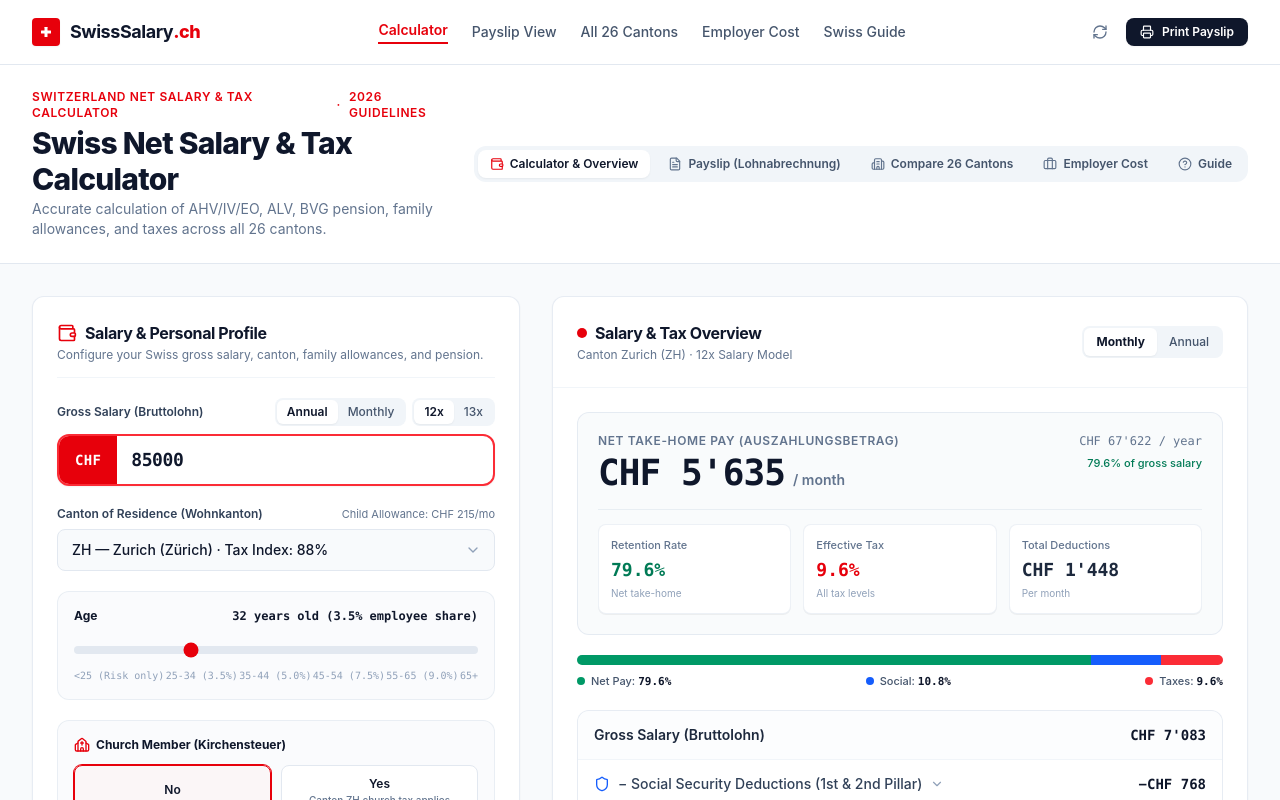
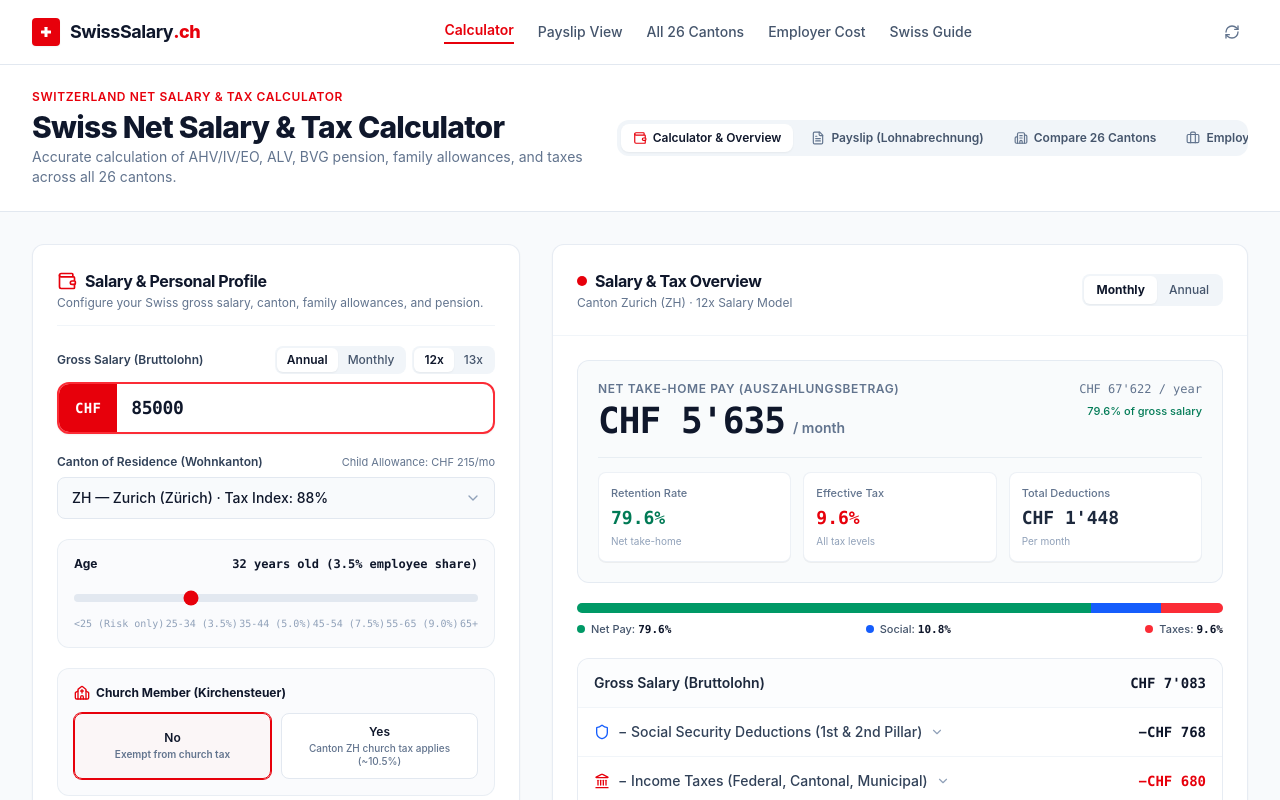
Before and after one commit to damianpatyna5/Swiss-Salary-Calculator, a React (Vite) app: page / in a window 1280 px wide. Shown: the top 800 px of the page. Built offline with nearby package versions, Linux system fonts and the light colour scheme.

Commit message:
refactor: remove print functionality
Remove print buttons and associated logic from the header and payslip view to streamline the interface.

```diff
--- a/src/App.tsx
+++ b/src/App.tsx
@@ -54,10 +54,6 @@
     setInputs(DEFAULT_INPUTS);
   };
 
-  const handlePrint = () => {
-    window.print();
-  };
-
   const handleSelectCanton = (code: string) => {
     setInputs((prev) => ({ ...prev, cantonCode: code }));
   };
@@ -67,7 +63,6 @@
       {/* Header with Top Bar Contract */}
       <Header
         onReset={handleReset}
-        onPrint={handlePrint}
         activeSection={activeSection}
         setActiveSection={setActiveSection}
       />
@@ -78,8 +73,6 @@
           <div>
             <div className="flex items-center gap-2 text-xs font-semibold text-red-600 mb-1 uppercase tracking-wider">
               <span>Switzerland Net Salary &amp; Tax Calculator</span>
-              <span>·</span>
-              <span>2026 Guidelines</span>
             </div>
             <h1 className="text-2xl sm:text-3xl font-extrabold text-slate-900 tracking-tight">
               Swiss Net Salary &amp; Tax Calculator
@@ -90,7 +83,8 @@
           </div>
 
           {/* Quick Tab Bar */}
-          <div className="flex items-center gap-1.5 overflow-x-auto p-1 bg-slate-100 rounded-xl self-start md:self-auto shrink-0">
+          <div className="w-full md:w-auto overflow-x-auto p-1 bg-slate-100 rounded-xl max-w-full scrollbar-none">
+            <div className="flex items-center gap-1.5 min-w-max">
               <button
                 type="button"
                 onClick={() => setActiveSection('calculator')}
@@ -154,14 +148,10 @@
             </div>
           </div>
         </div>
+      </div>
 
       {/* Main Workspace Container */}
       <main className="flex-1 max-w-7xl w-full mx-auto px-4 sm:px-6 lg:px-8 py-8 space-y-8">
-        {/* Print-only Payslip view */}
-        <div className="hidden print-only">
-          <PayslipView result={result} onPrint={handlePrint} />
-        </div>
-
         {/* Section: Calculator / Main Dual Column */}
         {activeSection === 'calculator' && (
           <div className="grid grid-cols-1 lg:grid-cols-12 gap-8 items-start">
@@ -184,7 +174,7 @@
         {/* Section: Payslip Dedicated */}
         {activeSection === 'payslip' && (
           <div className="max-w-4xl mx-auto space-y-6">
-            <PayslipView result={result} onPrint={handlePrint} />
+            <PayslipView result={result} />
           </div>
         )}
 
--- a/src/components/Header.tsx
+++ b/src/components/Header.tsx
@@ -3,14 +3,12 @@
 
 interface HeaderProps {
   onReset: () => void;
-  onPrint: () => void;
   activeSection: string;
   setActiveSection: (section: string) => void;
 }
 
 export const Header: React.FC<HeaderProps> = ({
   onReset,
-  onPrint,
   activeSection,
   setActiveSection,
 }) => {
@@ -103,14 +101,6 @@
           >
             <RefreshCw className="w-4 h-4" />
           </button>
-          <button
-            type="button"
-            onClick={onPrint}
-            className="flex items-center gap-2 px-3.5 py-1.5 text-xs font-semibold text-white bg-slate-900 rounded-lg hover:bg-slate-800 transition-colors shadow-xs whitespace-nowrap cursor-pointer"
-          >
-            <Printer className="w-3.5 h-3.5" />
-            <span>Print Payslip</span>
-          </button>
         </div>
       </div>
     </header>
--- a/src/components/PayslipView.tsx
+++ b/src/components/PayslipView.tsx
@@ -5,10 +5,9 @@
 
 interface PayslipViewProps {
   result: CalculationResult;
-  onPrint: () => void;
 }
 
-export const PayslipView: React.FC<PayslipViewProps> = ({ result, onPrint }) => {
+export const PayslipView: React.FC<PayslipViewProps> = ({ result }) => {
   const [viewMode, setViewMode] = useState<'monthly' | 'annual'>('monthly');
   const [personTab, setPersonTab] = useState<'primary' | 'spouse' | 'combined'>('primary');
 
@@ -157,14 +156,6 @@
               Annual Total
             </button>
           </div>
-          <button
-            type="button"
-            onClick={onPrint}
-            className="p-1.5 bg-slate-800 hover:bg-slate-700 text-slate-200 hover:text-white rounded-lg transition-colors cursor-pointer"
-            title="Print payslip"
-          >
-            <Printer className="w-4 h-4" />
-          </button>
         </div>
       </div>
 
--- a/src/components/TaxBreakdownCard.tsx
+++ b/src/components/TaxBreakdownCard.tsx
@@ -191,7 +191,7 @@
               </span>
               <span className="text-[11px] text-slate-500">Joint Swiss Married Tariff</span>
             </div>
-            <div className="grid grid-cols-3 gap-1.5 p-1 bg-slate-100 rounded-xl text-xs font-medium">
+            <div className="grid grid-cols-1 sm:grid-cols-3 gap-1.5 p-1 bg-slate-100 rounded-xl text-xs font-medium">
               <button
                 type="button"
                 onClick={() => setActiveProfileTab('combined')}
```
Lines whose indentation alone changed are shown as unchanged.
